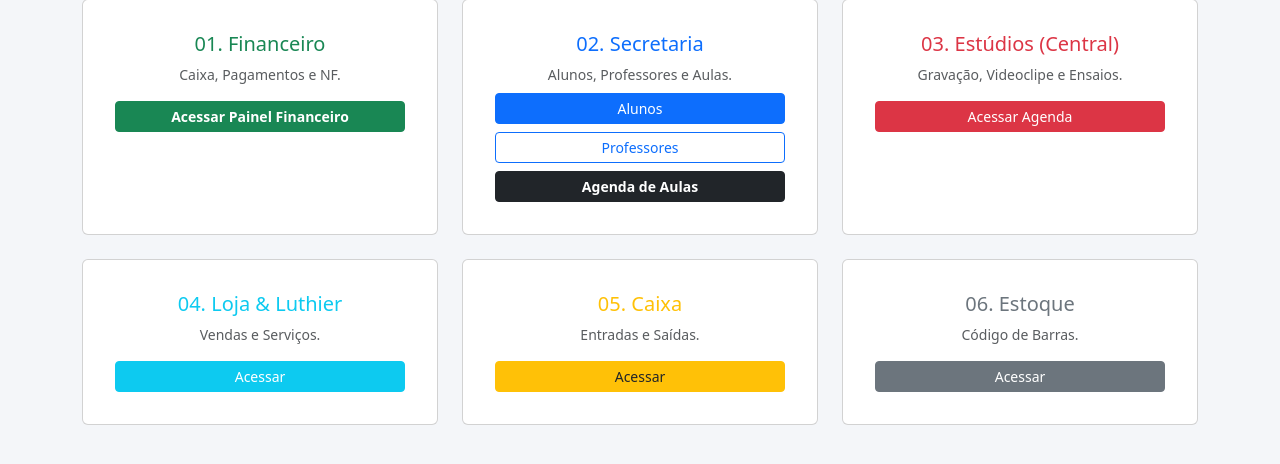
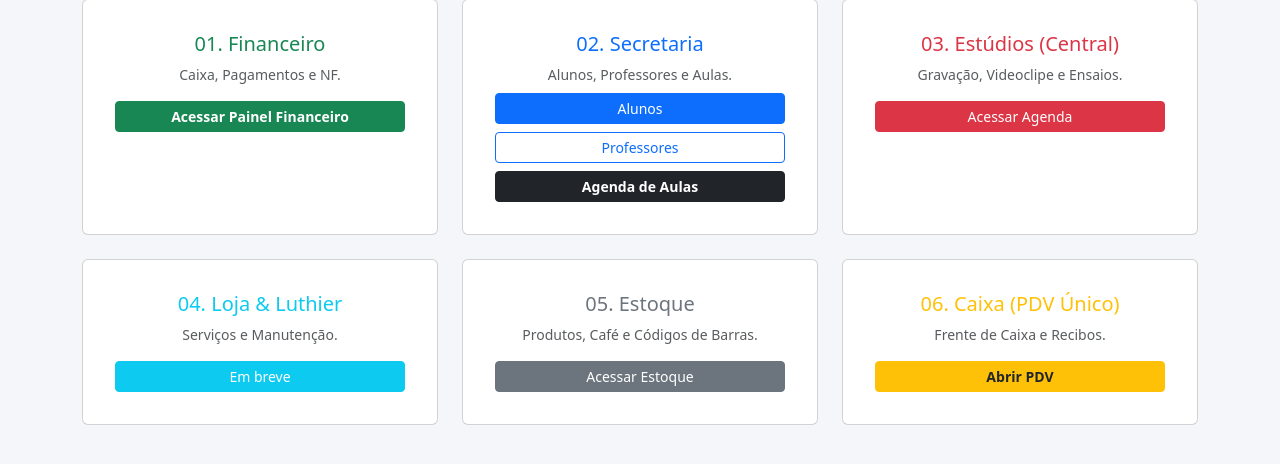
Before and after one commit to Casademusicacambuci/escola_musica, a Flask app: page /dashboard in a window 1280 px wide. Shown: the part 139-603 px from the top of the page. Run offline with Flask 3, Linux system fonts and the light colour scheme; the visitor is signed in with stand-in values (Sample User, id 1).

Commit message:
Update dashboard cards and links for services

```diff
--- a/templates/dashboard.html
+++ b/templates/dashboard.html
@@ -72,8 +72,18 @@
                 <div class="card card-modulo text-center p-3 {% if role not in ['admin', 'loja'] %} modulo-bloqueado {% endif %}">
                     <div class="card-body">
                         <h5 class="card-title text-info">04. Loja & Luthier</h5>
-                        <p class="card-text text-muted small">Vendas e Serviços.</p>
-                        <a href="#" class="btn btn-info text-white btn-sm w-100 {% if role not in ['admin', 'loja'] %} disabled {% endif %}">Acessar</a>
+                        <p class="card-text text-muted small">Serviços e Manutenção.</p>
+                        <a href="#" class="btn btn-info text-white btn-sm w-100 {% if role not in ['admin', 'loja'] %} disabled {% endif %}">Em breve</a>
+                    </div>
+                </div>
+            </div>
+
+            <div class="col">
+                <div class="card card-modulo text-center p-3 {% if role not in ['admin', 'loja'] %} modulo-bloqueado {% endif %}">
+                    <div class="card-body">
+                        <h5 class="card-title text-secondary">05. Estoque</h5>
+                        <p class="card-text text-muted small">Produtos, Café e Códigos de Barras.</p>
+                        <a href="/estoque" class="btn btn-secondary btn-sm w-100 {% if role not in ['admin', 'loja'] %} disabled {% endif %}">Acessar Estoque</a>
                     </div>
                 </div>
             </div>
@@ -81,19 +91,9 @@
             <div class="col">
                 <div class="card card-modulo text-center p-3 {% if role not in ['admin', 'caixa', 'secretaria', 'loja'] %} modulo-bloqueado {% endif %}">
                     <div class="card-body">
-                        <h5 class="card-title text-warning">05. Caixa</h5>
-                        <p class="card-text text-muted small">Entradas e Saídas.</p>
-                        <a href="#" class="btn btn-warning text-dark btn-sm w-100 {% if role not in ['admin', 'caixa', 'secretaria', 'loja'] %} disabled {% endif %}">Acessar</a>
-                    </div>
-                </div>
-            </div>
-
-            <div class="col">
-                <div class="card card-modulo text-center p-3 {% if role not in ['admin', 'loja'] %} modulo-bloqueado {% endif %}">
-                    <div class="card-body">
-                        <h5 class="card-title text-secondary">06. Estoque</h5>
-                        <p class="card-text text-muted small">Código de Barras.</p>
-                        <a href="#" class="btn btn-secondary btn-sm w-100 {% if role not in ['admin', 'loja'] %} disabled {% endif %}">Acessar</a>
+                        <h5 class="card-title text-warning">06. Caixa (PDV Único)</h5>
+                        <p class="card-text text-muted small">Frente de Caixa e Recibos.</p>
+                        <a href="/caixa" class="btn btn-warning text-dark btn-sm w-100 fw-bold {% if role not in ['admin', 'caixa', 'secretaria', 'loja'] %} disabled {% endif %}">Abrir PDV</a>
                     </div>
                 </div>
             </div>
```
